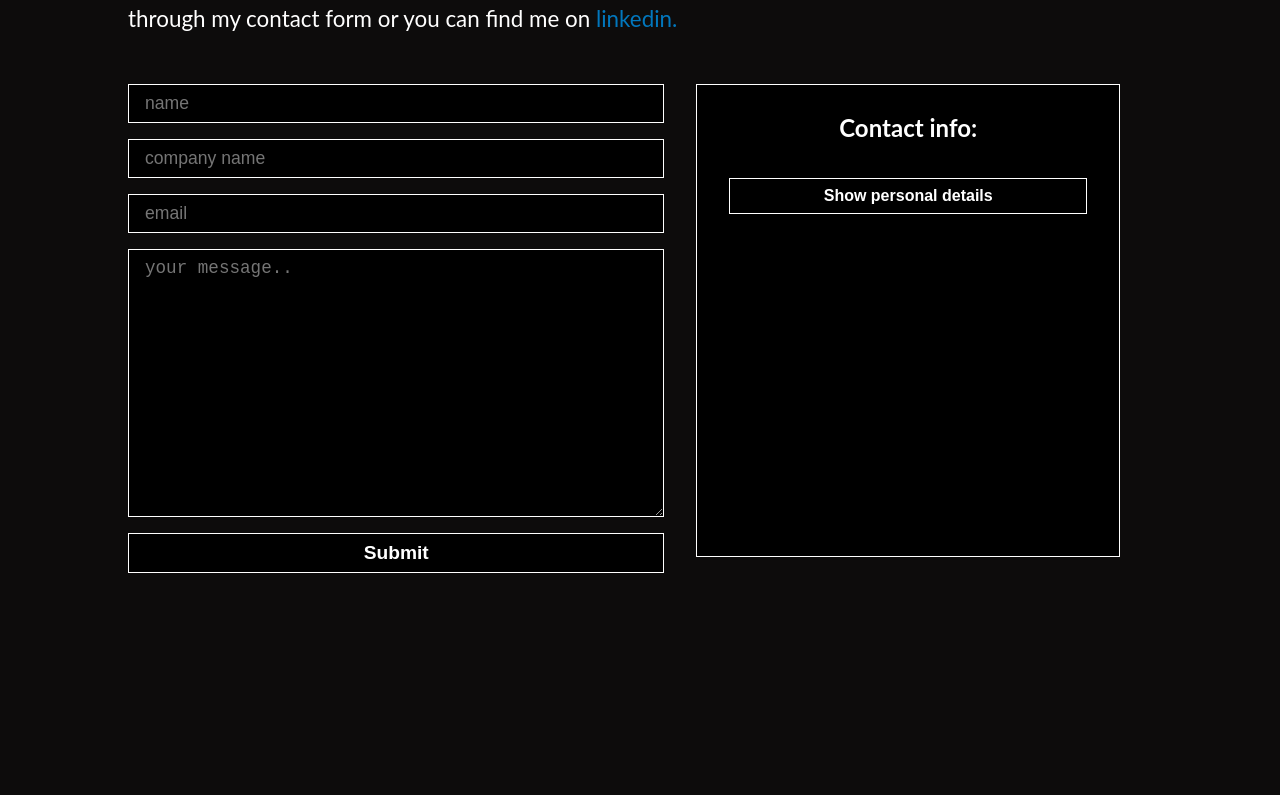
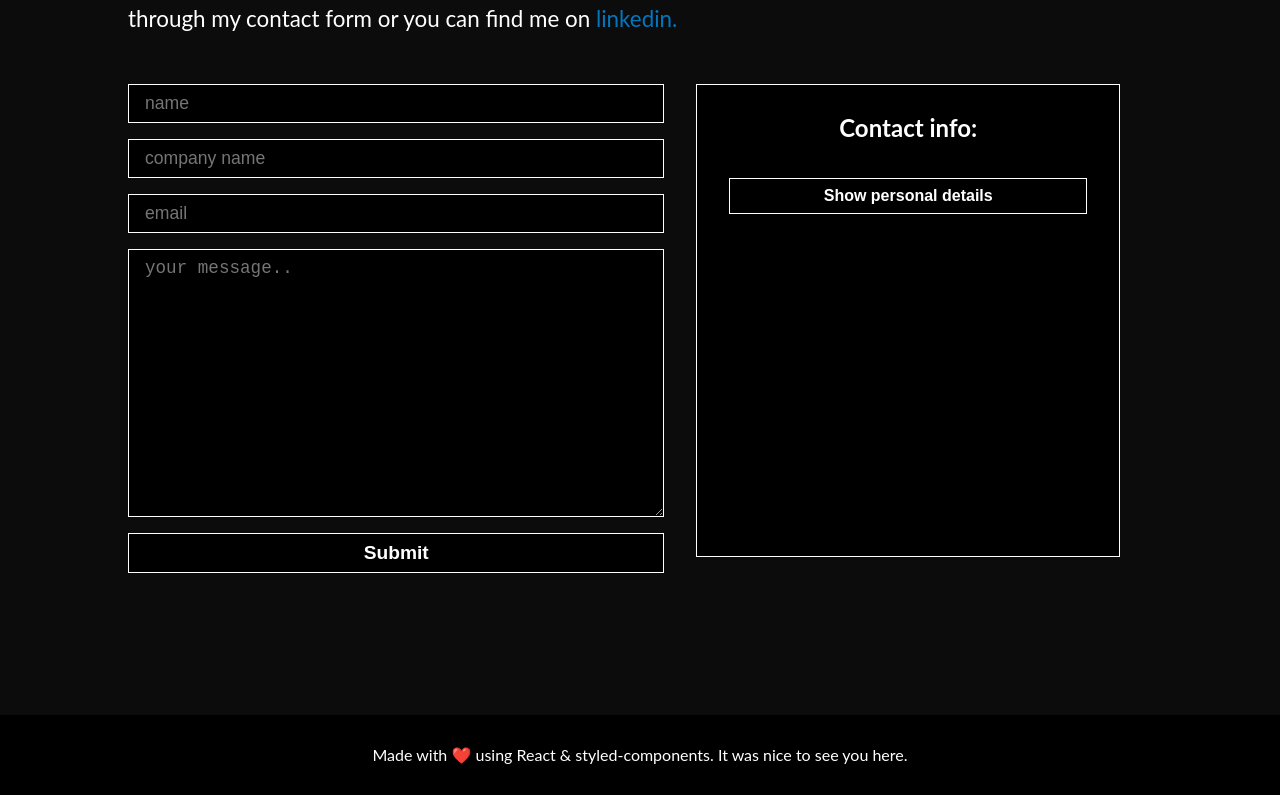
Before and after one commit to dembicki/minimal_portfolio, a React (Create React App) app: page / in a window 1280 px wide. Shown: the part 3865-4660 px from the top of the page. Before the commit the page ends 4580 px from the top, so only its background shows below. Built offline with nearby package versions, Linux system fonts and the light colour scheme.

Commit message:
Created footer

```diff
--- a/src/App.js
+++ b/src/App.js
@@ -9,6 +9,7 @@ import TechStack from './components/TechStack';
 import Experience from './components/Experience';
 import Contact from './components/Contact';
 import Projects from './components/Projects';
+import Footer from './components/Footer';
 // import Arrow from './components/Arrow';
 
 const App = () => (
@@ -30,6 +31,7 @@ const App = () => (
         <Contact />
       </SectionWrapper>
     </MainWrapper>
+    <Footer />
   </div>
 );
 
--- /dev/null
+++ b/src/components/Footer.jsx
@@ -0,0 +1,24 @@
+import React from "react";
+import styled from "styled-components";
+
+export default function Footer() {
+  return (
+    <Wrapper>
+      <span>
+        Made with ❤️ using React & styled-components. It was nice to see you
+        here.
+      </span>
+    </Wrapper>
+  );
+}
+
+const Wrapper = styled.div`
+  background-color: black;
+  position: absolute;
+  bottom: 100;
+  width: 100%;
+  height: 80px;
+  display: flex;
+  justify-content: center;
+  align-items: center;
+`;
```
